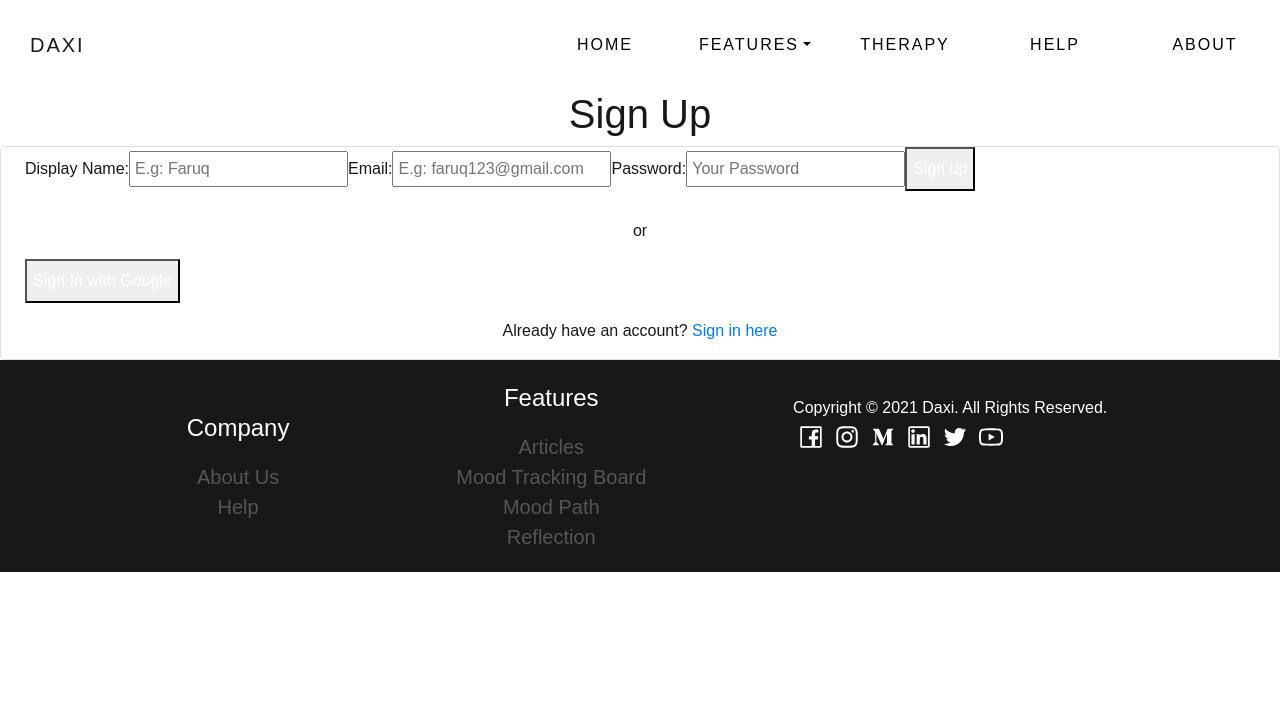
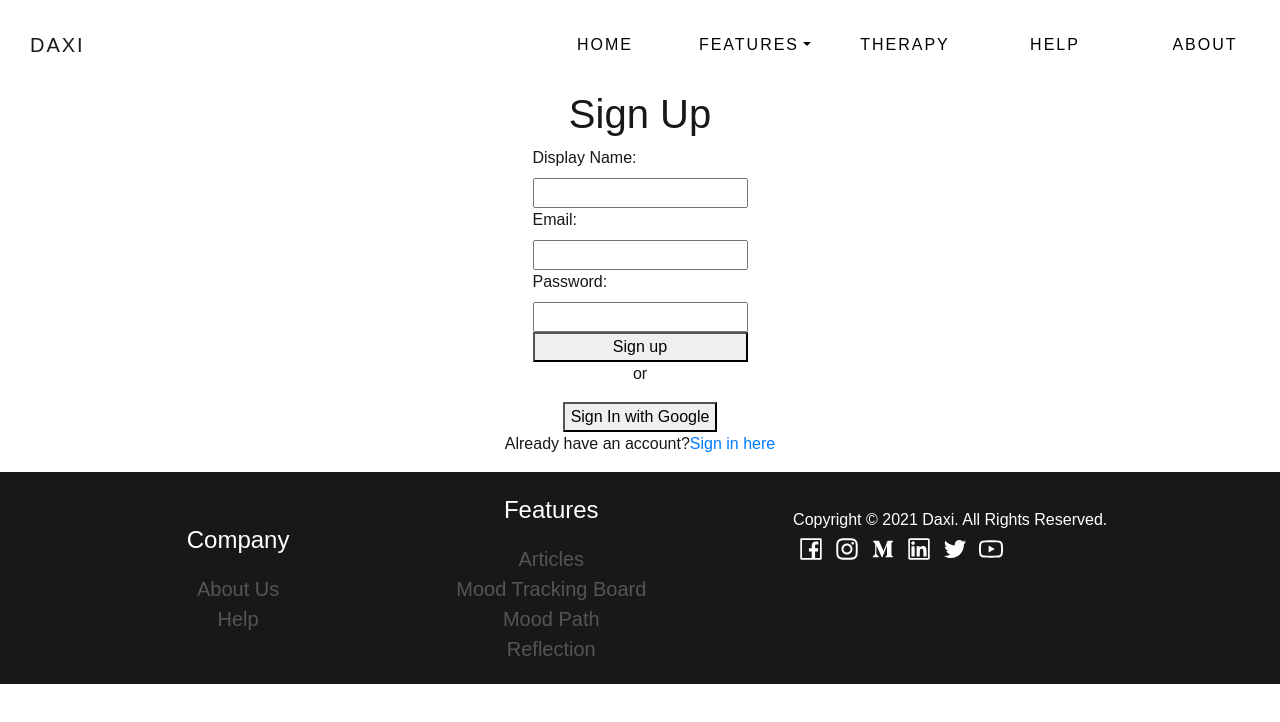
Before and after one commit to shrued/daxi, a React (Create React App) app: page /signup in a window 1280 px wide. Shown: the top 722 px of the page. Built offline with nearby package versions, Linux system fonts and the light colour scheme; no server answers.

Commit message:
signup outlook temp

```diff
--- a/src/components/signup/index.js
+++ b/src/components/signup/index.js
@@ -1,4 +1,5 @@
 import React, { useState } from "react";
+import { Container, FormContainer, SubContainer } from "./signup";
 
 const SignUp = () => {
   const [email, setEmail] = useState("");
@@ -22,72 +23,54 @@ const SignUp = () => {
     }
   };
   return (
-    <div className="mt-8">
-      <h1 className="text-3xl mb-2 text-center font-bold">Sign Up</h1>
-      <div className="border border-blue-400 mx-auto w-11/12 md:w-2/4 rounded py-8 px-4 md:px-8">
-        {error !== null && (
-          <div className="py-4 bg-red-600 w-full text-white text-center mb-3">
-            {error}
-          </div>
-        )}
-        <form className="">
-          <label htmlFor="displayName" className="block">
-            Display Name:
-          </label>
+    <Container>
+      <h1>Sign Up</h1>
+      <SubContainer>
+        {error !== null && <div>{error}</div>}
+        <FormContainer>
+          <label htmlFor="displayName">Display Name:</label>
           <input
             type="text"
-            className="my-1 p-1 w-full "
             name="displayName"
             value={displayName}
-            placeholder="E.g: Faruq"
+            placeholder=""
             id="displayName"
             onChange={(event) => onChangeHandler(event)}
           />
-          <label htmlFor="userEmail" className="block">
-            Email:
-          </label>
+          <label htmlFor="userEmail">Email:</label>
           <input
             type="email"
-            className="my-1 p-1 w-full"
             name="userEmail"
             value={email}
-            placeholder="E.g: faruq123@gmail.com"
+            placeholder=""
             id="userEmail"
             onChange={(event) => onChangeHandler(event)}
           />
-          <label htmlFor="userPassword" className="block">
-            Password:
-          </label>
+          <label htmlFor="userPassword">Password:</label>
           <input
             type="password"
-            className="mt-1 mb-3 p-1 w-full"
             name="userPassword"
             value={password}
-            placeholder="Your Password"
+            placeholder=""
             id="userPassword"
             onChange={(event) => onChangeHandler(event)}
           />
           <button
-            className="bg-green-400 hover:bg-green-500 w-full py-2 text-white"
             onClick={(event) => {
               createUserWithEmailAndPasswordHandler(event, email, password);
             }}
           >
             Sign up
           </button>
-        </form>
-        <p className="text-center my-3">or</p>
-        <button className="bg-red-500 hover:bg-red-600 w-full py-2 text-white">
-          Sign In with Google
-        </button>
-        <p className="text-center my-3">
-          Already have an account?{" "}
-          <a href="/" className="text-blue-500 hover:text-blue-600">
-            Sign in here
-          </a>
+        </FormContainer>
+        <p>or</p>
+        <button>Sign In with Google</button>
+        <p>
+          Already have an account?
+          <a href="/">Sign in here</a>
         </p>
-      </div>
-    </div>
+      </SubContainer>
+    </Container>
   );
 };
 export default SignUp;
--- a/src/components/signup/signup.js
+++ b/src/components/signup/signup.js
@@ -0,0 +1,20 @@
+import styled from "styled-components/macro";
+
+export const Container = styled.div`
+  display: flex;
+  flex-direction: column;
+  justify-content: center;
+  align-items: center;
+`;
+
+export const SubContainer = styled.div`
+  display: flex;
+  flex-direction: column;
+  justify-content: center;
+  align-items: center;
+`;
+
+export const FormContainer = styled.form`
+  display: flex;
+  flex-direction: column;
+`;
```
